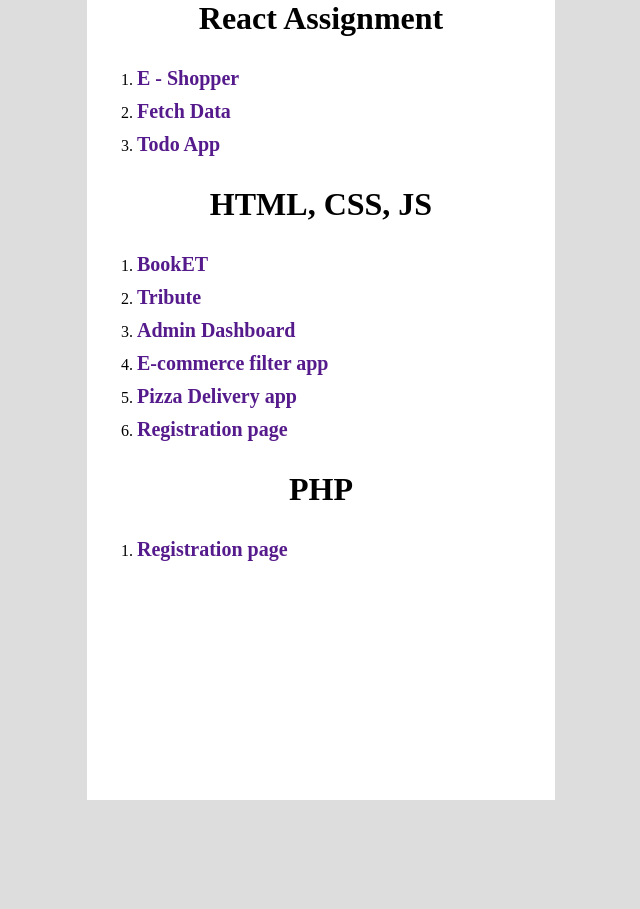
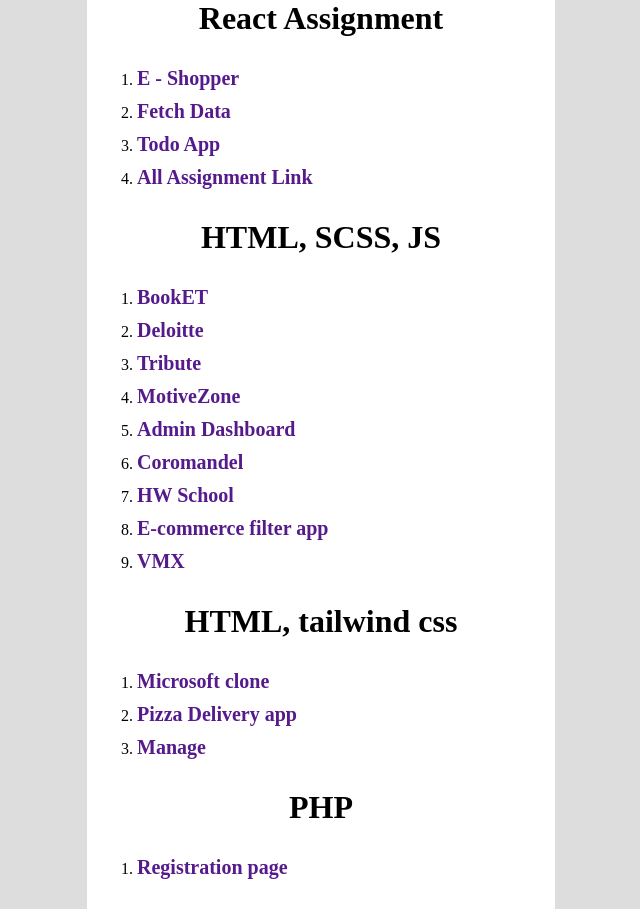
Before and after one commit to rohit-kumaar/task, a plain HTML site: page index.html in a window 1280 px wide. Shown: the whole page, without its empty margins (319-959 px from the left). Before the commit the page ends 800 px from the top, so only its background shows below. Drawn offline with Linux system fonts and the light colour scheme.

Commit message:
add more tasks

```diff
--- a/index.html
+++ b/index.html
@@ -22,34 +22,62 @@
             <li>
                 <a href="https://todo-app-rohit-kumar.netlify.app/" target="_blank">Todo App</a>
             </li>
+            <li>
+                <a href="https://github.com/rohit-kumaar/reference-react-js-2nd-training/tree/master/task"
+                    target="_blank">All Assignment Link</a>
+            </li>
 
         </ol>
 
-        <h1>HTML, CSS, JS</h1>
+        <h1>HTML, SCSS, JS</h1>
         <ol>
             <li>
-                <a href="http://design.neosofttech.in/228/booket/index.html" target="_blank">BookET</a>
+                <a href="https://booket-rohit-kumar.netlify.app/" target="_blank">BookET</a>
+            </li>
+            <li>
+                <a href="http://design.neosofttech.in/228/Deloitte/dashboard.html#" target="_blank">Deloitte</a>
             </li>
             <li>
                 <a href="http://design.neosofttech.in/228/tribute/index.html" target="_blank">Tribute</a>
+            </li>
+            <li>
+                <a href="http://design.neosofttech.in/228/motivezone/" target="_blank">MotiveZone</a>
             </li>
             <li>
                 <a href="http://design.neosofttech.in/228/admin-dashboard/src/index.html#" target="_blank">Admin
                     Dashboard</a>
             </li>
             <li>
+                <a href="http://design.neosofttech.in/228/Coromandel/index.html" target="_blank">Coromandel</a>
+            </li>
+            <li>
+                <a href="http://design.neosofttech.in/228/hw%20school/index.html" target="_blank">HW School</a>
+            </li>
+            <li>
                 <a href="http://design.neosofttech.in/228/ecommerce_filter_app/index.html" target="_blank">E-commerce
                     filter app</a>
             </li>
             <li>
-                <a href="http://design.neosofttech.in/228/pizza-delivery-ui/index.html" target="_blank">Pizza Delivery app</a>
-            </li>
-
-            <li>
-                <a href="http://design.neosofttech.in/228/php/" target="_blank">Registration page</a>
+                <a href="http://design.neosofttech.in/228/vmx/index.html" target="_blank">VMX</a>
             </li>
 
         </ol>
+
+        <h1>HTML, tailwind css</h1>
+        <ol>
+            <li>
+                <a href="http://design.neosofttech.in/228/Microsoft%20clone/index.html" target="_blank">Microsoft
+                    clone</a>
+            </li>
+            <li>
+                <a href="http://design.neosofttech.in/228/pizza-delivery-ui/index.html" target="_blank">Pizza Delivery
+                    app</a>
+            </li>
+            <li>
+                <a href="http://design.neosofttech.in/228/manage/index.html" target="_blank">Manage</a>
+            </li>
+        </ol>
+
 
         <h1>PHP</h1>
         <ol>
```
